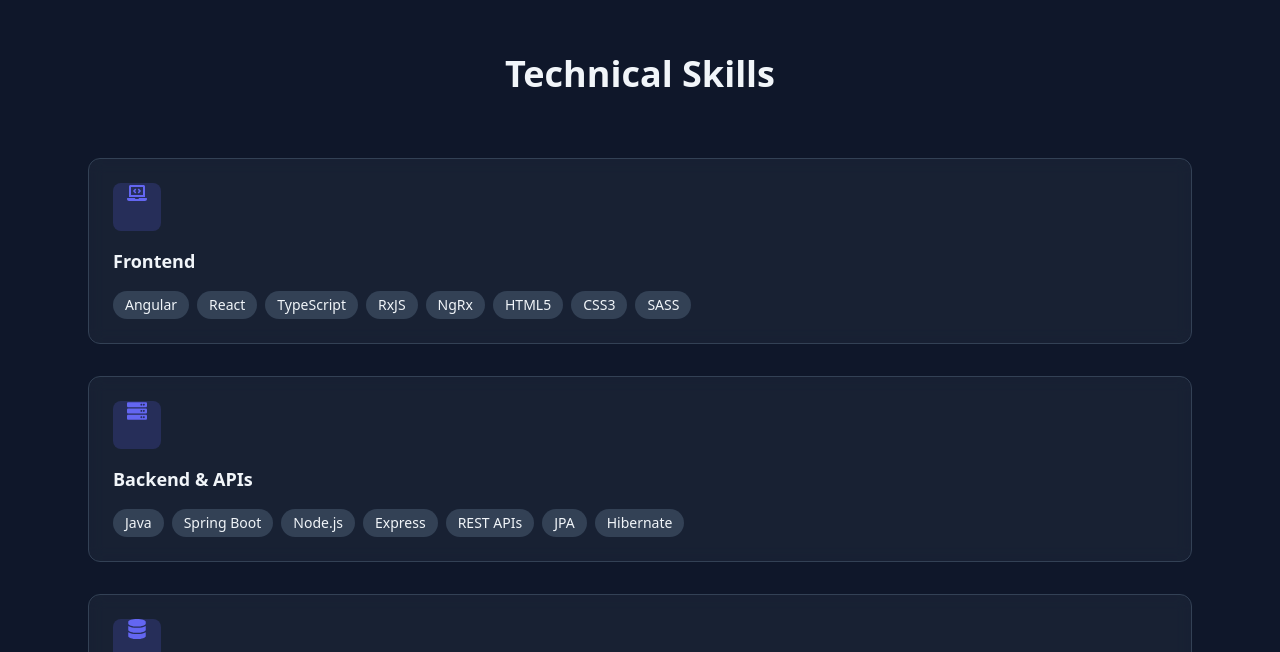
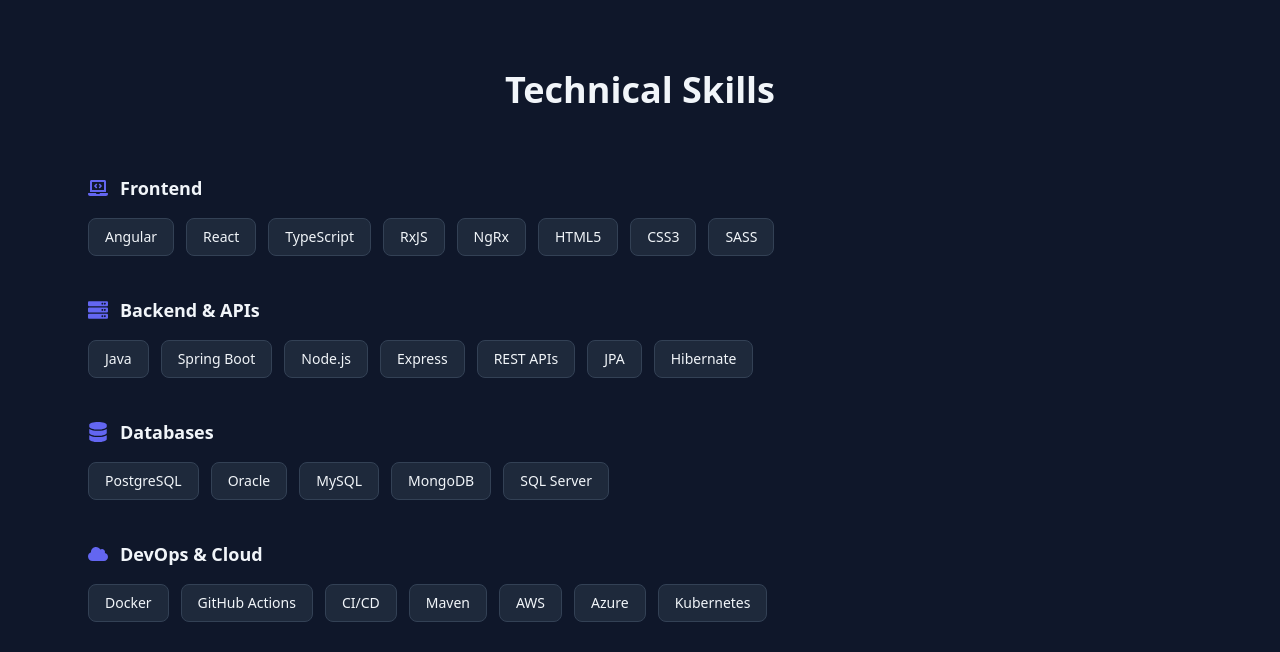
Before and after one commit to tanupreet21/portfolio-tanupreet, a React (Vite) app: page / in a window 1280 px wide. Shown: the part 1268-1920 px from the top of the page. Built offline with nearby package versions, Linux system fonts and the light colour scheme.

Commit message:
Updated UI for skills section

```diff
--- a/src/components/Accomplishments.jsx
+++ b/src/components/Accomplishments.jsx
@@ -29,7 +29,7 @@
 
 export default function Accomplishments() {
     return(
-        <section id="achievements" className="max-w-6xl mx-auto px-6 py-24">
+        <section id="impact" className="max-w-6xl mx-auto px-6 py-24">
             <h2 className="text-2xl font-bold text-center mb-16">Professional Impact</h2>
             <div className="grid md:grid-cols-4 gap-10 text-center">
             {accomplishments.map((item, index) => (
--- a/src/components/Navbar.jsx
+++ b/src/components/Navbar.jsx
@@ -36,6 +36,11 @@
                         </a>
                     </li>
                     <li>
+                        <a href="#impact" className="hover:text-primary transition">
+                            Professional Impact
+                        </a>
+                    </li>
+                    <li>
                         <a href="#achievements" className="hover:text-primary transition">
                             Achievements
                         </a>
--- a/src/components/Skills.jsx
+++ b/src/components/Skills.jsx
@@ -35,33 +35,38 @@
 ];
 export default function Skills(){
     return(
-        <section id="skills" className="max-w-6xl mx-auto px-6 py-20">
+        <section id="skills" className="max-w-6xl mx-auto px-6 py-24">
             <h2 className="text-4xl font-bold text-center mb-16">
                 Technical Skills
             </h2>
-            <div className="grid md:grid-col-3 gap-8">
+            <div className="space-y-10">
                 {skills.map((skill, index) => (
                     <motion.div
                         key={index}
-                        whileHover={{ y: -6 }}
-                        className="bg-slate-800/60 backdrop-blur border border-slate-700 rounded-xl p-6 hover:border-primary transition"
+                        initial={{ opacity: 0, y: 20 }}
+                        whileInView={{ opacity: 1, y: 0 }}
+                        transition={{ duration: 0.4 }}
                     >
-                        <div className="w-12 h-12 flex items-centre justify-center rounded-lg bg-primary/20 text-primary text-xl mb-4">
+                        <div className="flex items-center gap-3 mb-4">
+                            <div className="text-primary text-xl">
                                 {skill.icon}
                             </div>
-                        <div className="text-lg font-semibold mb-4">
+
+                            <h3 className="text-lg font-semibold">
                                 {skill.title}
+                            </h3>
                             </div>
-                        <div className="flex flex-wrap gap-2">
-                            {skill.items.map((item, i) =>(
+                        <div className="flex flex-wrap gap-3">
+                            {skill.items.map((item, i) => (
                             <span
                                 key={i}
-                                    className="text-sm bg-slate-700 px-3 py-1 rounded-full"
+                                className="px-4 py-2 text-sm bg-slate-800 border border-slate-700 rounded-lg hover:border-primary transition"
                             >
                                 {item}
                             </span>
                             ))}
                         </div>
+
                     </motion.div>
                 ))}
             </div>
```
Lines whose indentation alone changed are shown as unchanged.
